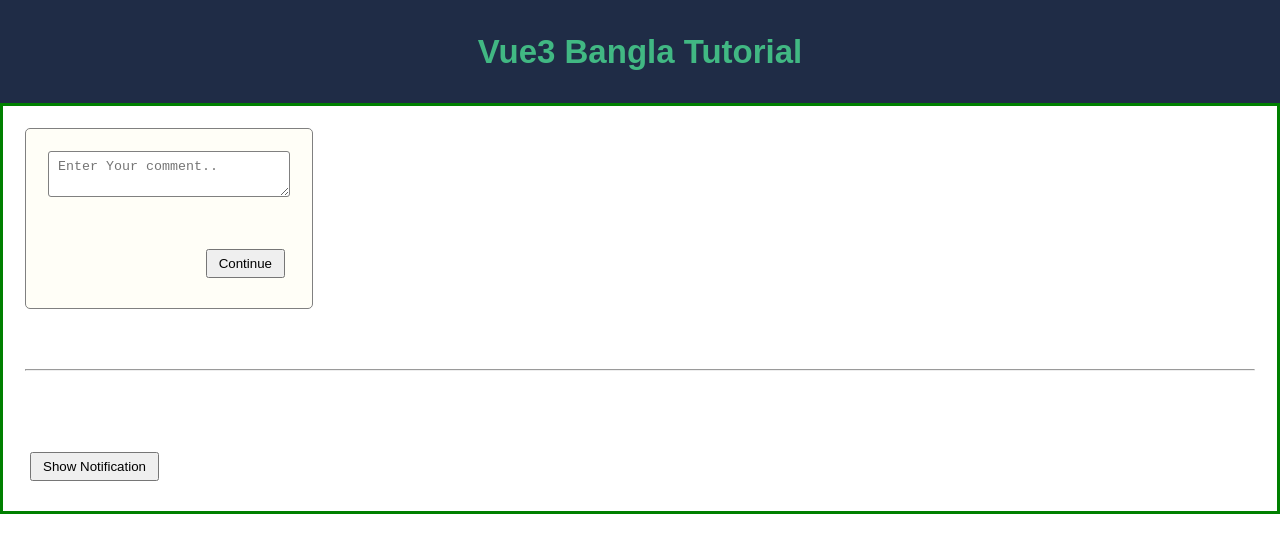
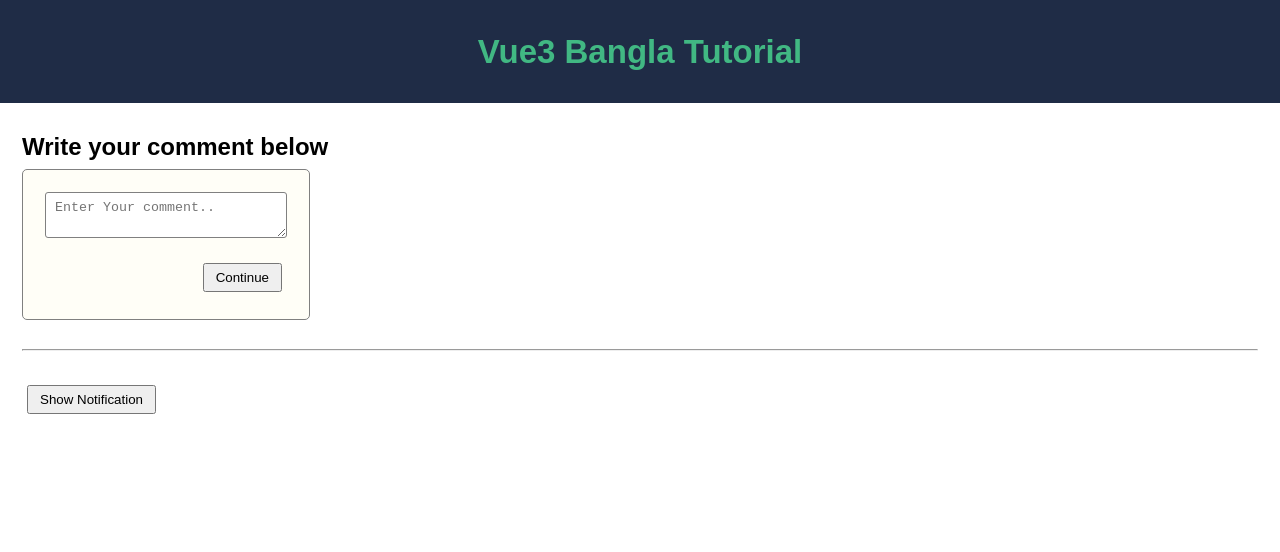
Before and after one commit to rimonmath/vue3-vite, a Vue app: page / in a window 1280 px wide. Shown: the top 552 px of the page. Built offline with nearby package versions, Linux system fonts and the light colour scheme.

Commit message:
part 46 done

```diff
--- a/src/App.vue
+++ b/src/App.vue
@@ -122,9 +122,6 @@ header h2 {
 
 .container {
   padding: 22px;
-  color: red;
-  font-size: 33px;
-  border: 3px solid green;
 }
 
 button {
--- a/src/TheComment.vue
+++ b/src/TheComment.vue
@@ -1,4 +1,5 @@
 <template>
+  <h2>Write your comment below</h2>
   <div class="the-comment">
     <textarea :value="modelValue" @input="handleInput" v-bind="$attrs" />
 
```
